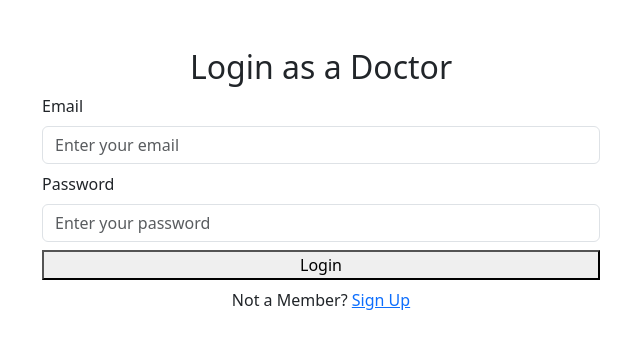
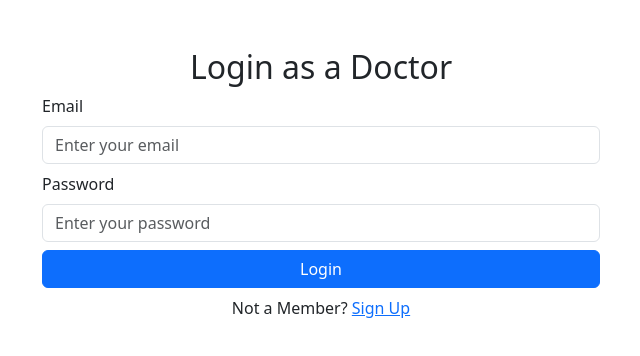
Before and after one commit to thaminiArchnix/DocLocator, a React (Vite) app in the folder Frontend/: page /doctor/login in a window 1280 px wide. Shown: the top 356 px of the page, without its empty margins (319-959 px from the left). Built offline with nearby package versions, Linux system fonts and the light colour scheme; the HTML template or start-up script is replaced by a standard one.

Commit message:
UI alterations

```diff
--- a/Frontend/src/Pages/Doctor/Login.jsx
+++ b/Frontend/src/Pages/Doctor/Login.jsx
@@ -52,7 +52,7 @@
             <input type="email" placeholder='Enter your email' name="email" className="form-control" value={email} onChange={onChange}></input>
             <label>Password</label>
             <input type="password" placeholder='Enter your password' name="password" className="form-control" value={password} onChange={onChange}></input>
-            <button type='submit'>Login</button>
+            <button type='submit' className='btn btn-primary'>Login</button>
         </form>
         <p className='py-2'>Not a Member? <Link to='../doctor/register'>Sign Up</Link></p>
     </div>
--- a/Frontend/src/Pages/Doctor/Register.jsx
+++ b/Frontend/src/Pages/Doctor/Register.jsx
@@ -134,7 +134,7 @@
             <input type="password" value={password} placeholder='Enter your password' className="form-control" onChange={onChange} name='password'></input>
             <label>Confirm Password <span id='red-star'>*</span></label>
             <input type="password" value={confirmpassword} placeholder='Confirm your password' className="form-control" onChange={onChange} name='confirmpassword'></input>
-            <button type='submit'>Sign Up</button>
+            <button type='submit' className='btn btn-primary'>Sign Up</button>
         </form>
         <p className='py-2'>Already a Member? <Link to='../doctor/login'>Login</Link></p>
 
```
